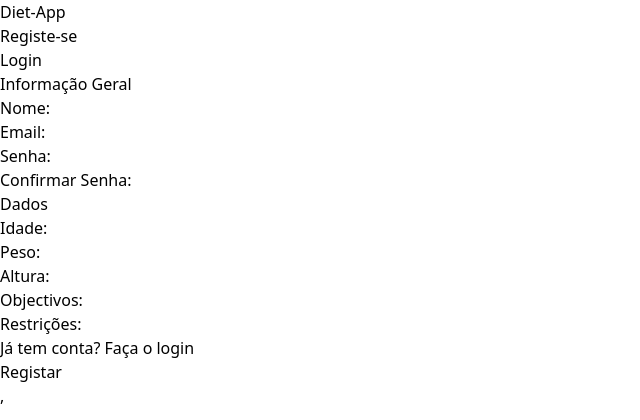
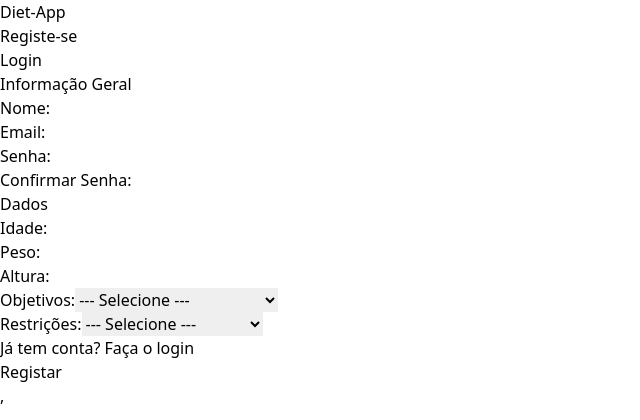
Before and after one commit to MatolaTheCoder/Diet-App, a React (Vite) app in the folder frontend-app/: page /register in a window 1280 px wide. Shown: the top 420 px of the page, without its empty margins (0-640 px from the left). Built offline with nearby package versions, Linux system fonts and the light colour scheme.

Commit message:
feat: Melhorias na pagina de login -coloquei select para objectivos e restricoes chore: criei dados ficticios para teste

```diff
--- a/frontend-app/src/components/auth/Register.jsx
+++ b/frontend-app/src/components/auth/Register.jsx
@@ -3,6 +3,18 @@ import InicialHeader from '../reutilizaveis/InicialHeader';
 import InputField from '../reutilizaveis/InputField';
 
 export default function Register() {
+  const objjectivos = [
+    { id: 1, descricao: 'Perder peso' },
+    { id: 2, descricao: 'Ganhar massa muscular' },
+    { id: 3, descricao: 'Manter o peso' },
+  ];
+
+  const restricoes = [
+    { id: 1, descricao: 'Nenhuma' },
+    { id: 2, descricao: 'Intolerância à lactose' },
+    { id: 3, descricao: 'Mariscos' },
+  ];
+
   return (
     <div>
       <div className="shadow">
@@ -10,31 +22,61 @@ export default function Register() {
       </div>
       <div className="flex justify-center items-center w-full pt-5">
         <div className="bg-white shadow-lg rounded-lg w-full max-w-6xl grid grid-cols-1 md:grid-cols-2">
+          {/* Informação Geral */}
           <div className="p-8">
             <h2 className="text-emerald-600 text-2xl font-semibold mb-6">Informação Geral</h2>
-            <InputField label={'Nome'} name={'nome'} value={''} onChange={''} />
-            <InputField label={'Email'} name={'email'} value={''} onChange={''} />
-            <InputField label={'Senha'} name={'senha'} value={''} onChange={''} />
-            <InputField label={'Confirmar Senha'} name={'conf_senha'} value={''} onChange={''} />
+            <InputField label={'Nome'} name={'nome'} onChange={''} />
+            <InputField label={'Email'} name={'email'} onChange={''} />
+            <InputField label={'Senha'} name={'senha'} onChange={''} />
+            <InputField label={'Confirmar Senha'} name={'conf_senha'} onChange={''} />
           </div>
 
-          {/* Contact Details Section */}
+          {/* Dados Section */}
           <div className="bg-emerald-600/30 text-white p-8 rounded-b-lg md:rounded-b-none md:rounded-r-lg">
             <h2 className="text-2xl font-semibold mb-6">Dados</h2>
-            <InputField label={'Idade'} name={'idade'} value={''} onChange={''} />
-            <InputField label={'Peso'} name={'peso'} value={''} onChange={''} />
-            <InputField label={'Altura'} name={'altura'} value={''} onChange={''} />
-            <InputField label={'Objectivos'} name={'objectivos'} value={''} onChange={''} />
-            <InputField label={'Restrições'} name={'restricoes'} value={''} onChange={''} />
+            <InputField label={'Idade'} name={'idade'} onChange={''} />
+            <InputField label={'Peso'} name={'peso'} onChange={''} />
+            <InputField label={'Altura'} name={'altura'} onChange={''} />
 
-            {/* Terms and Conditions */}
+            {/* Select for Objectivos */}
+            <div className="w-full mb-3">
+              <label htmlFor={'objectivos'} className="block text-md text-gray-800">Objetivos:</label>
+              <select
+                name={'objectivos'}
+                id={'objectivos'}
+                className="w-64 bg-gray-100 border border-gray-200 text-gray-700 rounded shadow-md px-3 py-1.5 focus:outline-none focus:border-blue-200"
+              >
+                <option value="">--- Selecione ---</option>
+                {objjectivos.map(option => (
+                  <option key={option.id} value={option.id}>
+                    {option.descricao}
+                  </option>
+                ))}
+              </select>
+            </div>
+
+            {/* Select for Restrições */}
+            <div className="w-full mb-3">
+              <label htmlFor={'restricoes'} className="block text-md text-gray-800">Restrições:</label>
+              <select
+                name={'restricoes'}
+                id={'restricoes'}
+                className="w-64 bg-gray-100 border text-gray-700 border-gray-200 rounded shadow-md px-3 py-1.5 focus:outline-none focus:border-blue-200"
+              >
+                <option value="">--- Selecione ---</option>
+                {restricoes.map(option => (
+                  <option key={option.id} value={option.id}>
+                    {option.descricao}
+                  </option>
+                ))}
+              </select>
+            </div>
+
             <div className="mt-4">
               <p className="inline-flex items-center">
-                Já tem conta? <span className='text-blue-500 ml-1.5'> Faça o login</span>
+                Já tem conta? <span className='text-blue-500 ml-1.5'>Faça o login</span>
               </p>
             </div>
-
-            {/* Submit Button */}
             <div className="mt-6">
               <button className="bg-white text-emerald-600 px-6 py-2 rounded-full font-semibold hover:bg-gray-200">
                 Registar
```
